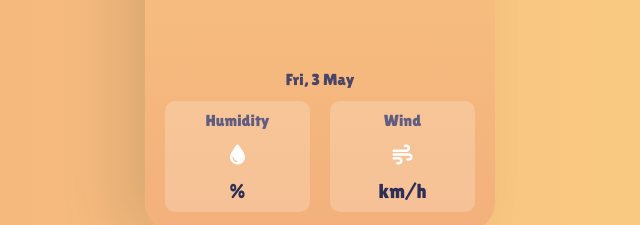
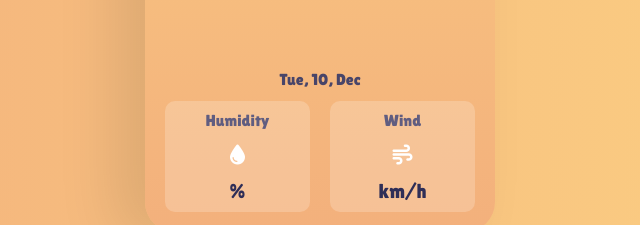
Before and after one commit to hggnomm/react-weather-app, a React (Vite) app: page / in a window 1280 px wide. Shown: the part 493-718 px from the top of the page, without its empty margins (320-960 px from the left). Built offline with nearby package versions, Linux system fonts and the light colour scheme; no server answers.

Commit message:
Code date time

```diff
--- a/src/components/WeatherApp.jsx
+++ b/src/components/WeatherApp.jsx
@@ -68,6 +68,31 @@ const WeatherApp = () => {
       setLocation("");
     }
   };
+
+  const currentDate = new Date();
+
+  const daysOfWeek = ["Sun", "Mon", "Tue", "Wed", "Thu", "Fir", "Sat"];
+
+  const months = [
+    "Jan",
+    "Feb",
+    "Mar",
+    "Apr",
+    "May",
+    "Jun",
+    "Jul",
+    "Aug",
+    "Sep",
+    "Oct",
+    "Nov",
+    "Dec",
+  ];
+
+  const dayOfWeek = daysOfWeek[currentDate.getDay()];
+  const month = months[currentDate.getMonth()];
+  const dayOfMonth = currentDate.getDate();
+
+  const formattedDate = `${dayOfWeek}, ${dayOfMonth}, ${month}`;
   return (
     <div className="container" style={{ backgroundImage }}>
       <div
@@ -107,7 +132,7 @@ const WeatherApp = () => {
           </div>
         </div>
         <div className="weather-date">
-          <p>Fri, 3 May</p>
+          <p>{formattedDate}</p>
         </div>
         <div className="weather-data">
           <div className="humidity">
```
